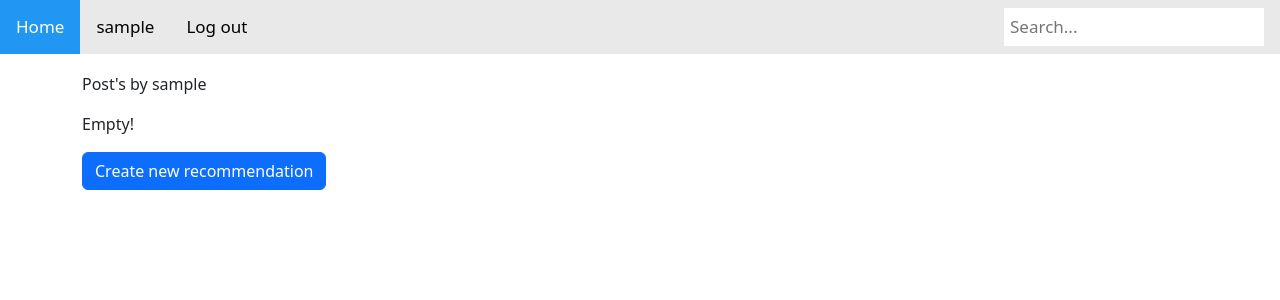
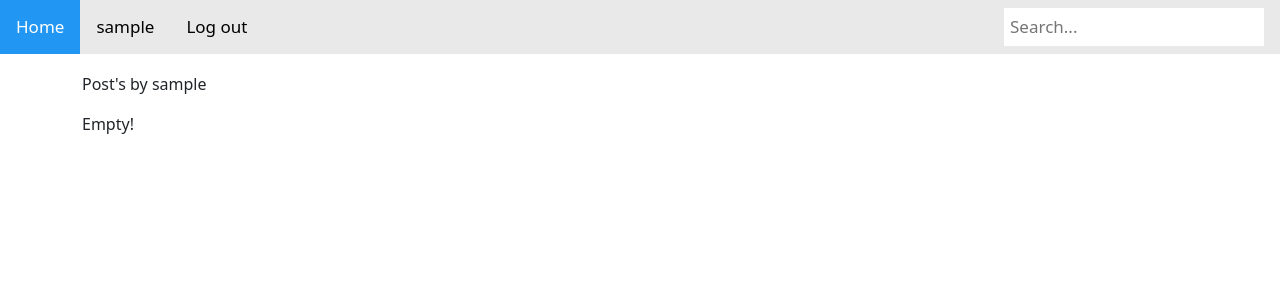
Before and after one commit to AntonLazutin/AdviseMe, a Django app: page /profile/ in a window 1280 px wide. Shown: the top 300 px of the page. Run offline with Django 3.2, Linux system fonts and the light colour scheme; the visitor is signed in with stand-in values (Sample User, id 1); data that the repository does not hold is empty; some libraries are stand-ins or nearby versions.

Commit message:
removed button in profile page

```diff
--- a/templates/my_profile.html
+++ b/templates/my_profile.html
@@ -17,7 +17,4 @@
     {% else %}
         <p>Empty!</p>
     {% endif %}
-        <p><a href="{% url 'create_review'%}" class="btn btn-primary" role="button">
-            Create new recommendation
-        </a></p>
 {% endblock content %}
```
